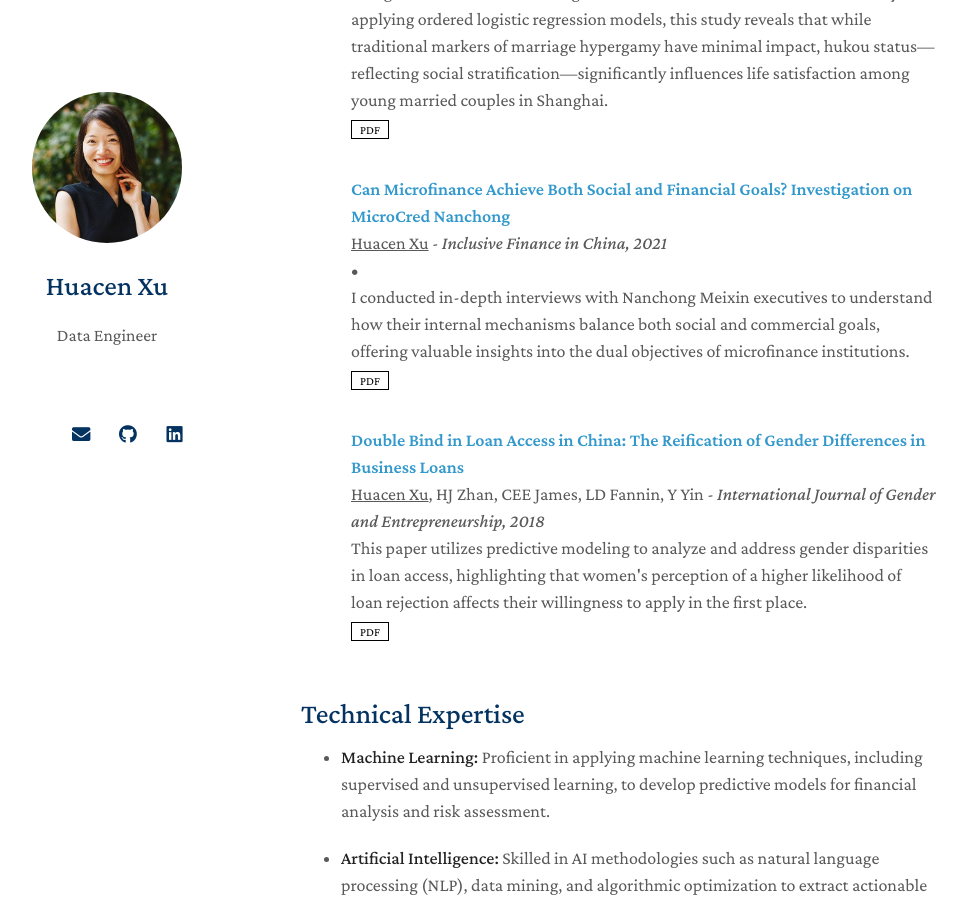
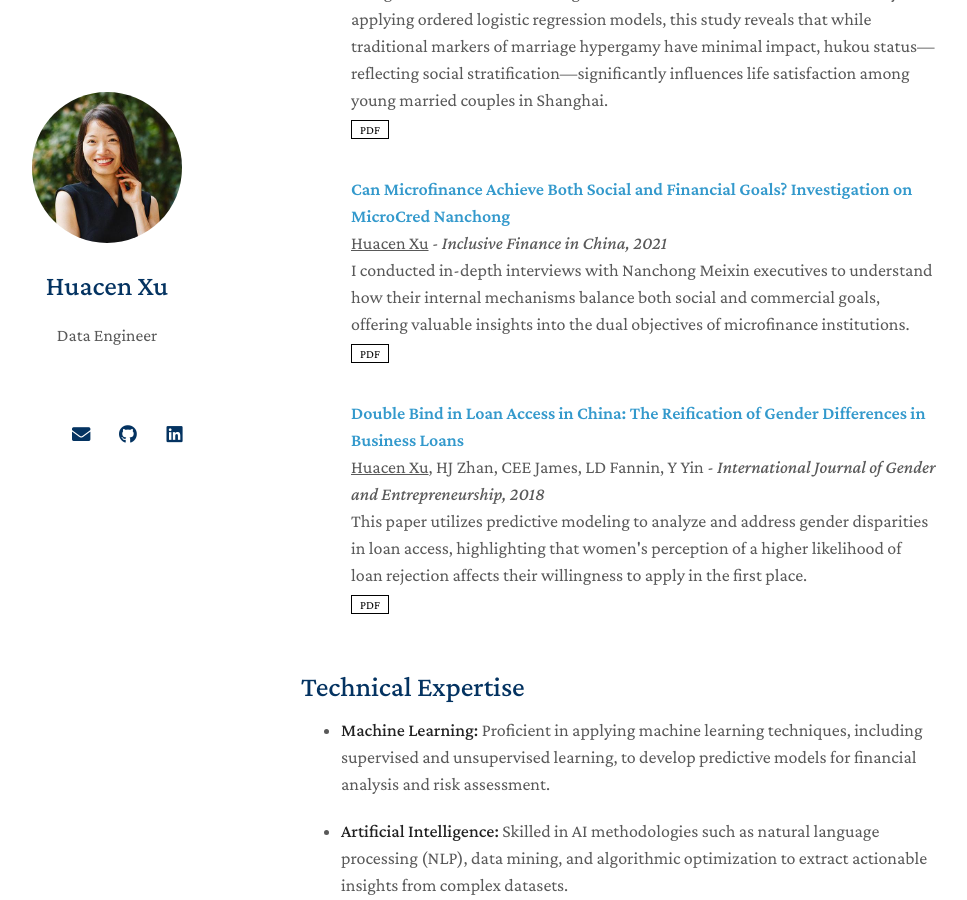
Before and after one commit to huacenxu/huacenxu.github.io, a Jekyll site: the page built from index.md, in a window 1280 px wide and 900 px high, scrolled down 1526 px. Shown: the whole window, without its empty margins (169-1136 px from the left). Built offline with Jekyll 4.4.1, drawn with Linux system fonts in a browser that asks for light colours; nearby versions of some CDN libraries; a style sheet for code colours, icons or effects is not loaded; our own code applies the rules of GitHub Pages for plain Markdown files.

Commit message:
updated code

```diff
--- a/_data/publications.yml
+++ b/_data/publications.yml
@@ -19,7 +19,7 @@
 
   - title: "Can Microfinance Achieve Both Social and Financial Goals? Investigation on MicroCred Nanchong"
     authors: <u>Huacen Xu</u> - <i>Inclusive Finance in China, 2021</i>
-    conference: '•<br>I conducted in-depth interviews with Nanchong Meixin executives to understand how their internal mechanisms balance both social and commercial goals, offering valuable insights into the dual objectives of microfinance institutions.'
+    conference: I conducted in-depth interviews with Nanchong Meixin executives to understand how their internal mechanisms balance both social and commercial goals, offering valuable insights into the dual objectives of microfinance institutions.
     pdf: https://scholar.google.com/citations?view_op=view_citation&hl=en&user=Q0wjoTYAAAAJ&citation_for_view=Q0wjoTYAAAAJ:d1gkVwhDpl0C
 
   - title: "Double Bind in Loan Access in China: The Reification of Gender Differences in Business Loans"
```
